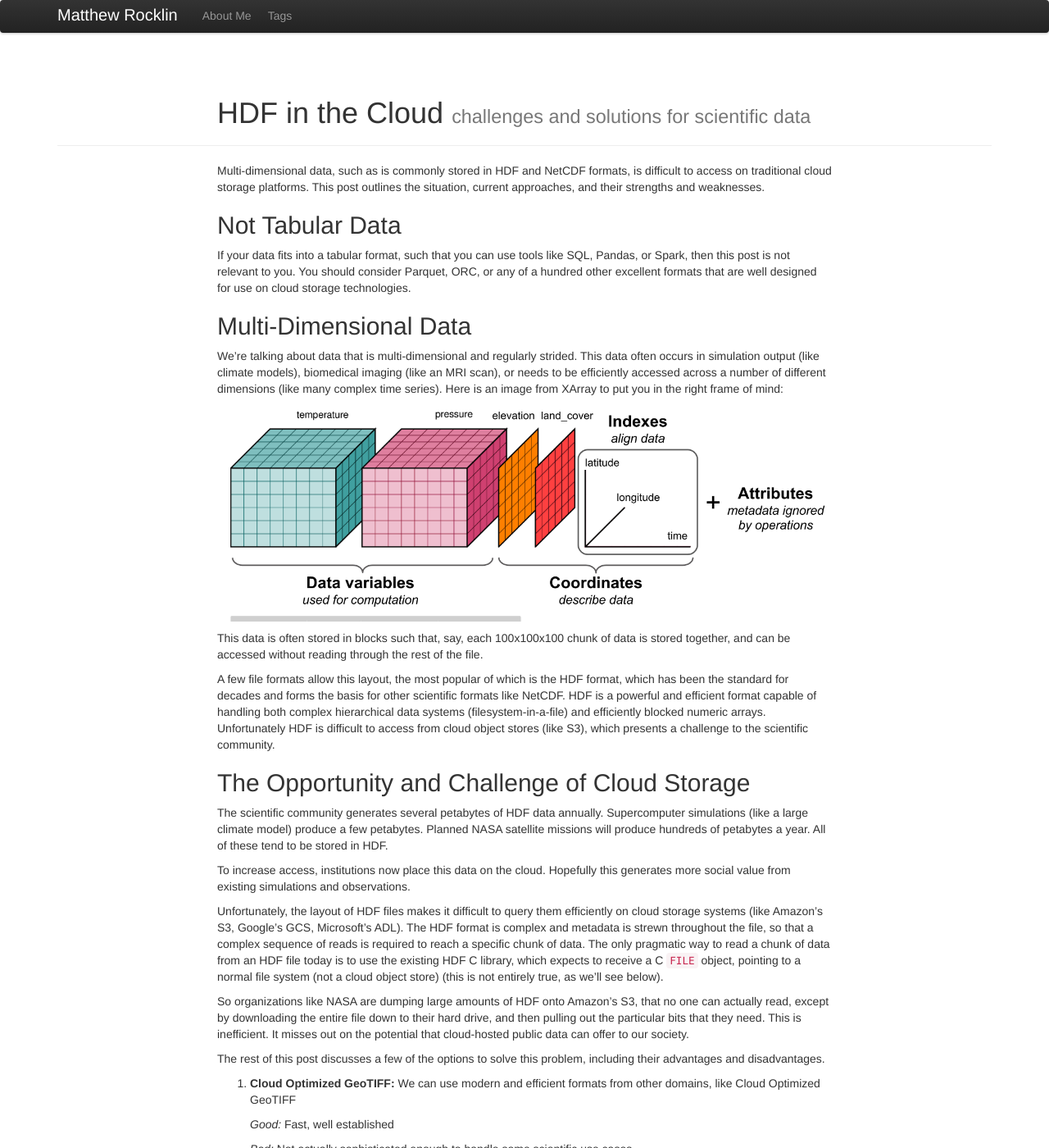
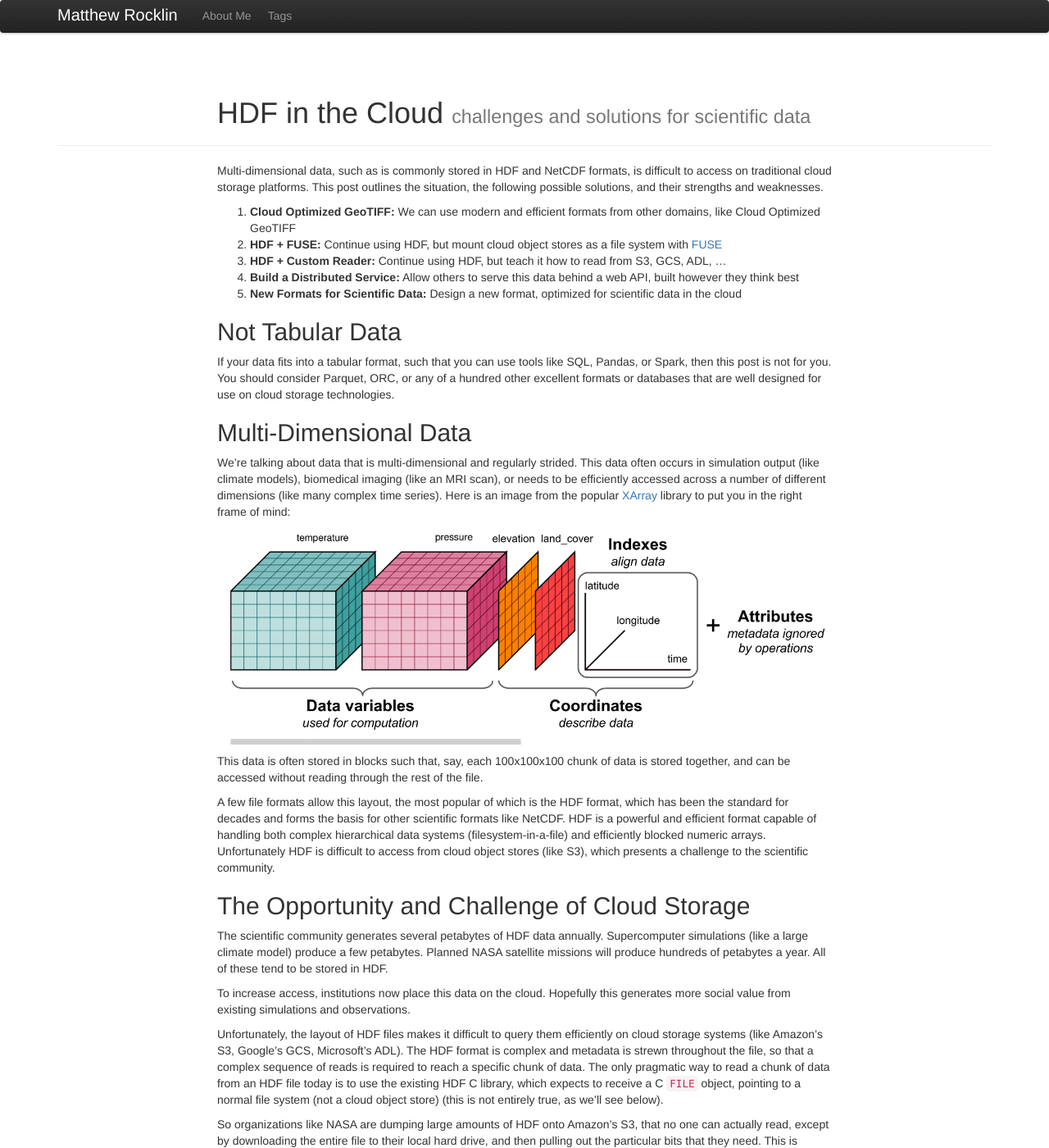
Before and after one commit to besyskymnbk/blog, a Jekyll site: the page built from _posts/work/2018-01-30-hdf-in-the-cloud.md, in a window 1280 px wide and 1400 px high. Shown: the whole window at 82% size. Built offline with Jekyll 4.4.1, drawn with Linux system fonts in a browser that asks for light colours; comment, search, counter and statistics services are not loaded; some of the changed text lies outside the part shown.

Commit message:
minor edits to hdf in the cloud

````diff
--- a/_posts/work/2018-01-30-hdf-in-the-cloud.md
+++ b/_posts/work/2018-01-30-hdf-in-the-cloud.md
@@ -12,16 +12,22 @@ theme: twitter
 Multi-dimensional data,
 such as is commonly stored in HDF and NetCDF formats,
 is difficult to access on traditional cloud storage platforms.
-This post outlines the situation, current approaches, and their strengths and weaknesses.
+This post outlines the situation, the following possible solutions, and their strengths and weaknesses.
+
+1.  **Cloud Optimized GeoTIFF:** We can use modern and efficient formats from other domains, like Cloud Optimized GeoTIFF
+2.  **HDF + FUSE:** Continue using HDF, but mount cloud object stores as a file system with [FUSE](https://en.wikipedia.org/wiki/Filesystem_in_Userspace)
+2.  **HDF + Custom Reader:** Continue using HDF, but teach it how to read from S3, GCS, ADL, ...
+3.  **Build a Distributed Service:** Allow others to serve this data behind a web API, built however they think best
+4.  **New Formats for Scientific Data:** Design a new format, optimized for scientific data in the cloud
 
 Not Tabular Data
 ----------------
 
 If your data fits into a tabular format,
 such that you can use tools like SQL, Pandas, or Spark,
-then this post is not relevant to you.
+then this post is not for you.
 You should consider Parquet, ORC,
-or any of a hundred other excellent formats that are well designed for use on cloud storage technologies.
+or any of a hundred other excellent formats or databases that are well designed for use on cloud storage technologies.
 
 
 Multi-Dimensional Data
@@ -31,7 +37,7 @@ We're talking about data that is multi-dimensional and regularly strided.
 This data often occurs in simulation output (like climate models),
 biomedical imaging (like an MRI scan),
 or needs to be efficiently accessed across a number of different dimensions (like many complex time series).
-Here is an image from XArray to put you in the right frame of mind:
+Here is an image from the popular [XArray](http://xarray.pydata.org/en/stable/) library to put you in the right frame of mind:
 
 <img src="{{BASE_PATH}}/images/xarray-boxes-2.png" width="100%">
 
@@ -71,7 +77,7 @@ which expects to receive a C `FILE` object, pointing to a normal file system
 (not a cloud object store) (this is not entirely true, as we'll see below).
 
 So organizations like NASA are dumping large amounts of HDF onto Amazon's S3,
-that no one can actually read, except by downloading the entire file down to their hard drive,
+that no one can actually read, except by downloading the entire file to their local hard drive,
 and then pulling out the particular bits that they need.
 This is inefficient.
 It misses out on the potential that cloud-hosted public data can offer to our society.
@@ -87,7 +93,7 @@ including their advantages and disadvantages.
 
 2.  **HDF + FUSE:** Continue using HDF, but mount cloud object stores as a file system with [Filesystem in Userspace, aka FUSE](https://en.wikipedia.org/wiki/Filesystem_in_Userspace)
 
-    *Good:* Works with existing files, no changes to the HDF library necessary
+    *Good:* Works with existing files, no changes to the HDF library necessary, useful in non-HDF contexts as well
 
     *Bad:* It's complex, probably not as fast as possible, and has historically been brittle
 
@@ -95,15 +101,15 @@ including their advantages and disadvantages.
 
     *Good:* Works with existing files, no complex FUSE tricks
 
-    *Bad:* Requires plugins to the HDF library and tweaks to downstream libraries (like Python wrappers).  Probably not performance optimal
+    *Bad:* Requires plugins to the HDF library and tweaks to downstream libraries (like Python wrappers).  Will require effort to make performance optimal
 
 3.  **Build a Distributed Service:** Allow others to serve this data behind a web API, built however they think best
 
-    *Good:* Lets other groups think about this problem and evolve backend solutions while maintaining stable frontend API
+    *Good:* Lets other groups think about this problem and evolve complex backend solutions while maintaining stable frontend API
 
     *Bad:* Complex to write and deploy.  Probably not free.  Hides data behind an intermediary.
 
-4.  **New Formats for Scientific Data:** Design a new format, optimized for science use on the cloud
+4.  **New Formats for Scientific Data:** Design a new format, optimized for scientific data in the cloud
 
     *Good:* Fast, intuitive, and modern
 
@@ -158,10 +164,13 @@ Here is an example with the [gcsfs](https://gcsfs.readthedocs.org) Python librar
 ```
 $ pip install gcsfs --upgrade
 $ mkdir /gcs
-$ gcsfuse pangeo-data /gcs --background
-Mounting bucket pangeo-data to directory gcs
+$ gcsfuse bucket-name /gcs --background
+Mounting bucket bucket-name to directory /gcs
 
 $ ls /gcs
+my-file-1.hdf
+my-file-2.hdf
+my-file-3.hdf
 ...
 ```
 
````
Also changed, not shown: other parts of _posts/work/2018-01-30-hdf-in-the-cloud.md (+1 -1 lines).
